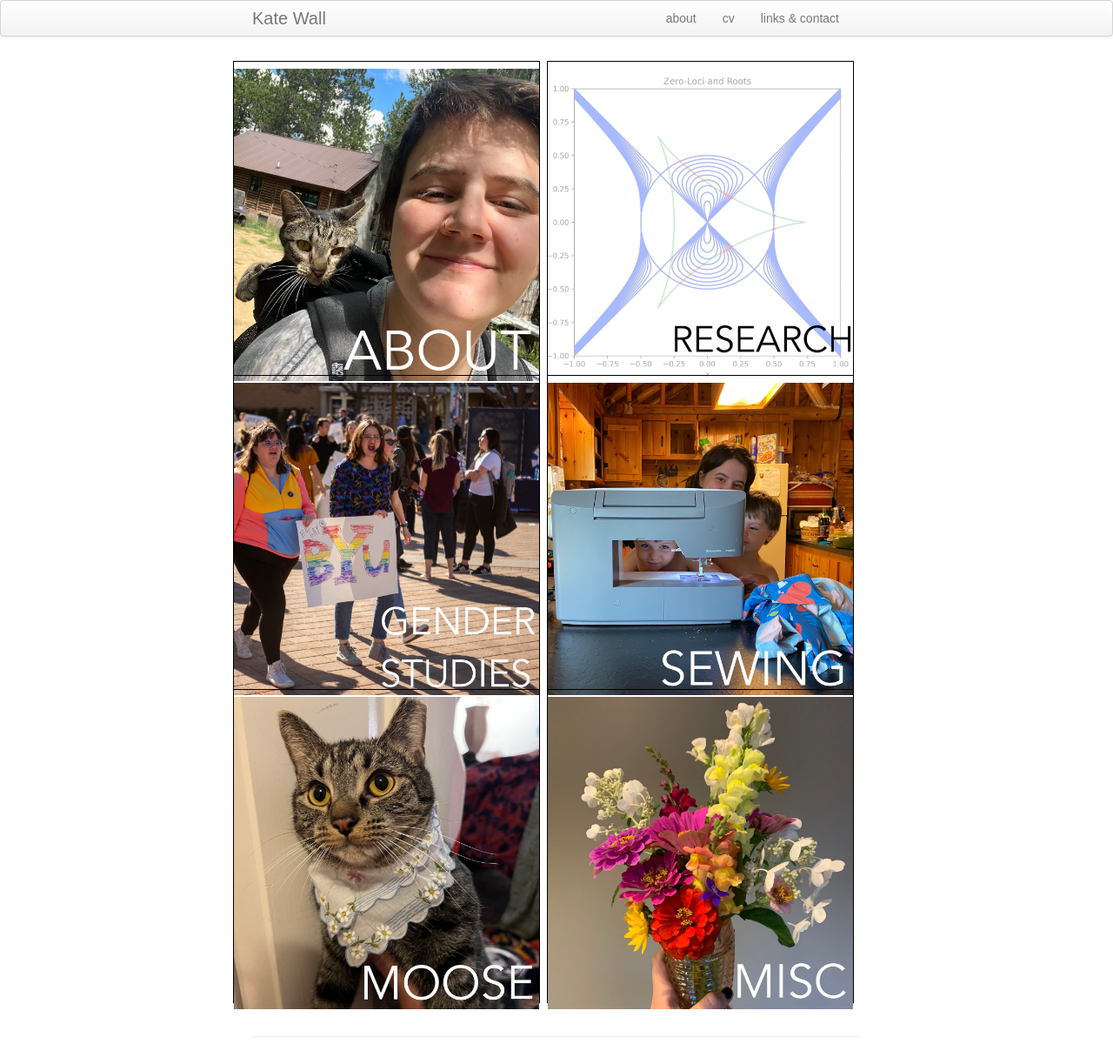
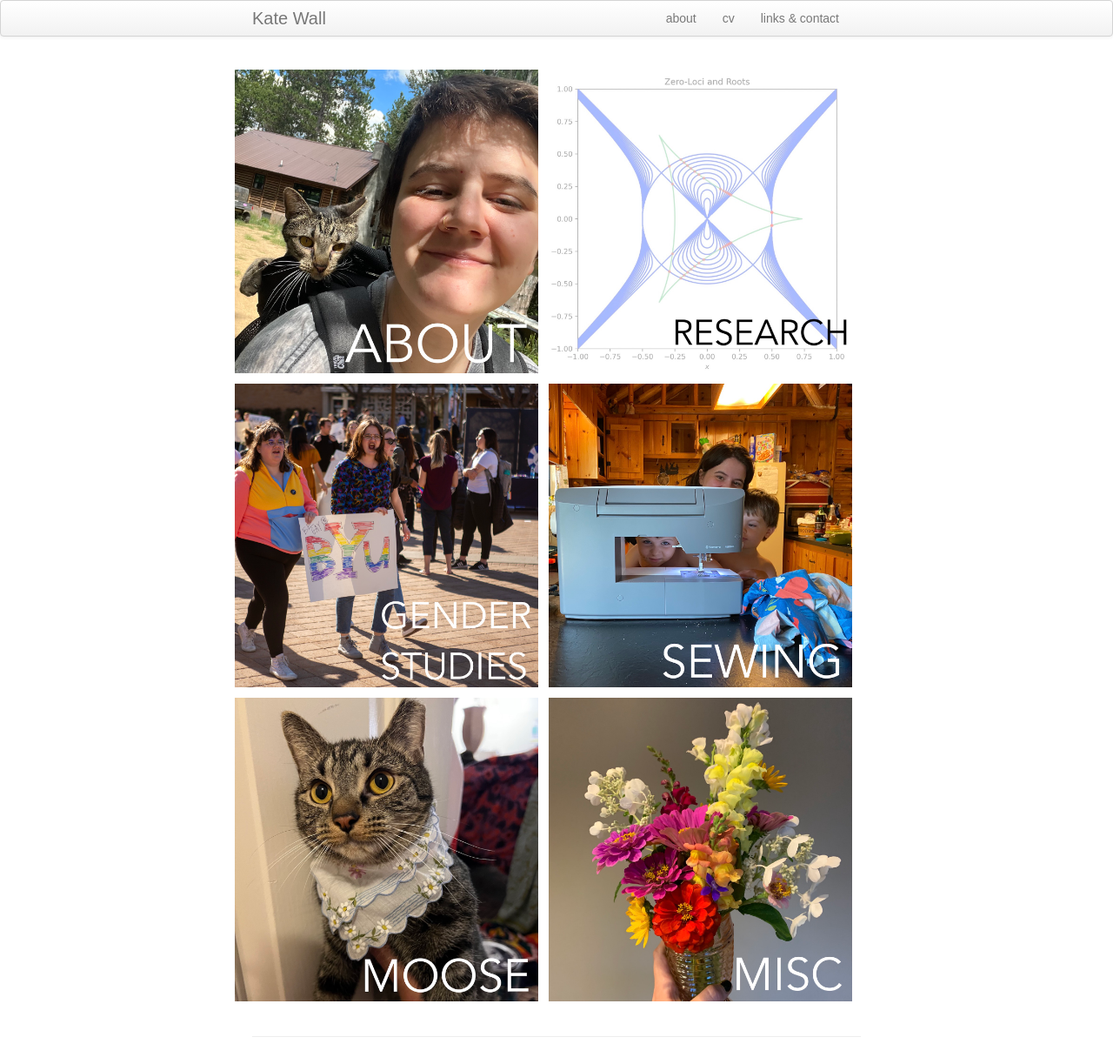
Before and after one commit to katejeanw/katejeanw.github.io, a Jekyll site: the page built from index.md, in a window 1280 px wide. Shown: the whole page at 87% size. Built offline with Jekyll 4.4.1, drawn with Linux system fonts in a browser that asks for light colours.

```diff
--- a/assets/themes/twitter/css/kbroman.css
+++ b/assets/themes/twitter/css/kbroman.css
@@ -74,52 +74,36 @@
 
 /* my stuff */
 
-html {
-    font-family: arial;
-    font-size: 100%;
-    color: #CCC;
-  }
-
 * {
     box-sizing: border-box;
  }
-
-  .fotogrid {
-    display: grid;
-    grid-template-columns: repeat(auto-fit, minmax(260px, 1fr));
-    grid-gap: 1em;
+ h1 {
+    text-align: center;
  }
-
-  .tile {
-    position: relative;
+ .outer-grid {
+    display: flex;
+    flex-wrap: wrap;
+    padding: 0 4px;
+ }
+ .inner-grid {
+    flex: 25%;
+    max-width: 25%;
+    padding: 0 4px;
+ }
+ .inner-grid img {
+    margin-top: 8px;
     width: 100%;
-    border: 1px solid black;
-    display: grid; /* an inner grid */
+    padding: 10px;
  }
-
-  .tile a {
-    grid-row: 1; /* place in first row */
-    grid-column: 1;  /* place in first column */
+ @media screen and (max-width: 800px) {
+    .inner-grid {
+       flex: 50%;
+       max-width: 50%;
     }
-
-  .tile img {
-    object-fit: cover;
-    display: block;
-    height: 100%;
-    width: 100%;
  }
-
-  .tile h4 {
-    margin: 0;
-    background-color: #000;
-    padding: 10px 14px;
-    opacity: .8;
-    grid-row: 1; /* place in first row */
-    grid-column: 1;  /* place in first column */
-    align-self: flex-start; /* take auto-width */
+ @media screen and (max-width: 600px) {
+    .inner-grid {
+       flex: 100%;
+       max-width: 100%;
     }
-
-  .tile:hover {
-    border: 1px solid #0066FF;
-    opacity: .55;
  }
--- a/wall.css
+++ b/wall.css
@@ -5,7 +5,7 @@
 }
 
 a img {
-    border-width: 0;
+    border:2px solid white;
 }
 
 a:hover img {
@@ -48,13 +48,18 @@
 }
 
 .column img {
-border-width: 0;
+border: solid 2px white;
 margin-top: 8px;
 vertical-align: middle;
 width: 100%;
 }
 
-
+.column a img {
+border: solid 2px white;
+margin-top: 8px;
+vertical-align: middle;
+width: 100%;
+}
 
 /* Responsive layout - makes the two columns stack on top of each other instead of next to each other */
 @media screen and (max-width: 600px) {
```
Also changed, not shown: about.md (+12 -4 lines), links.md (+1 -0 lines). Lines whose indentation alone changed are shown as unchanged.
